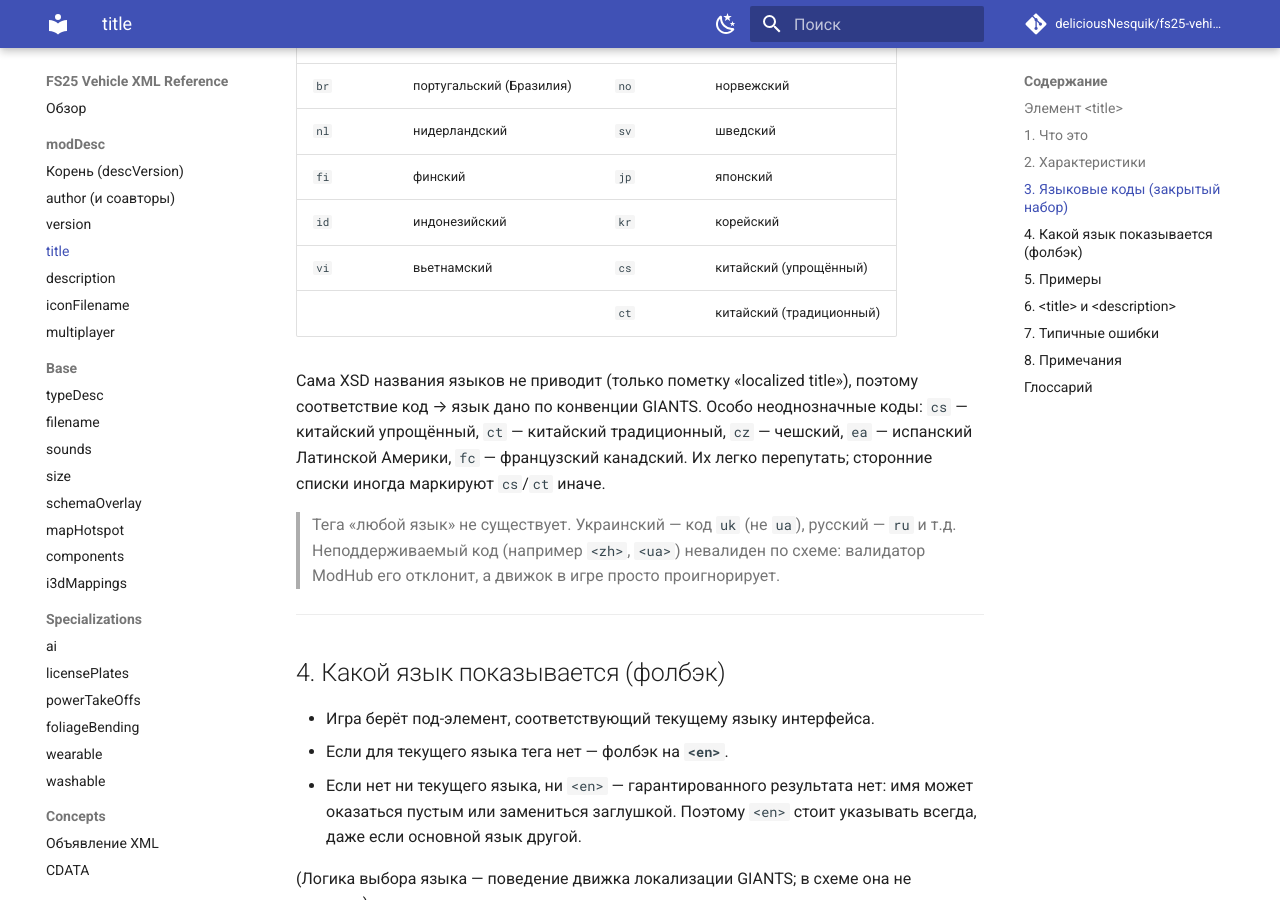
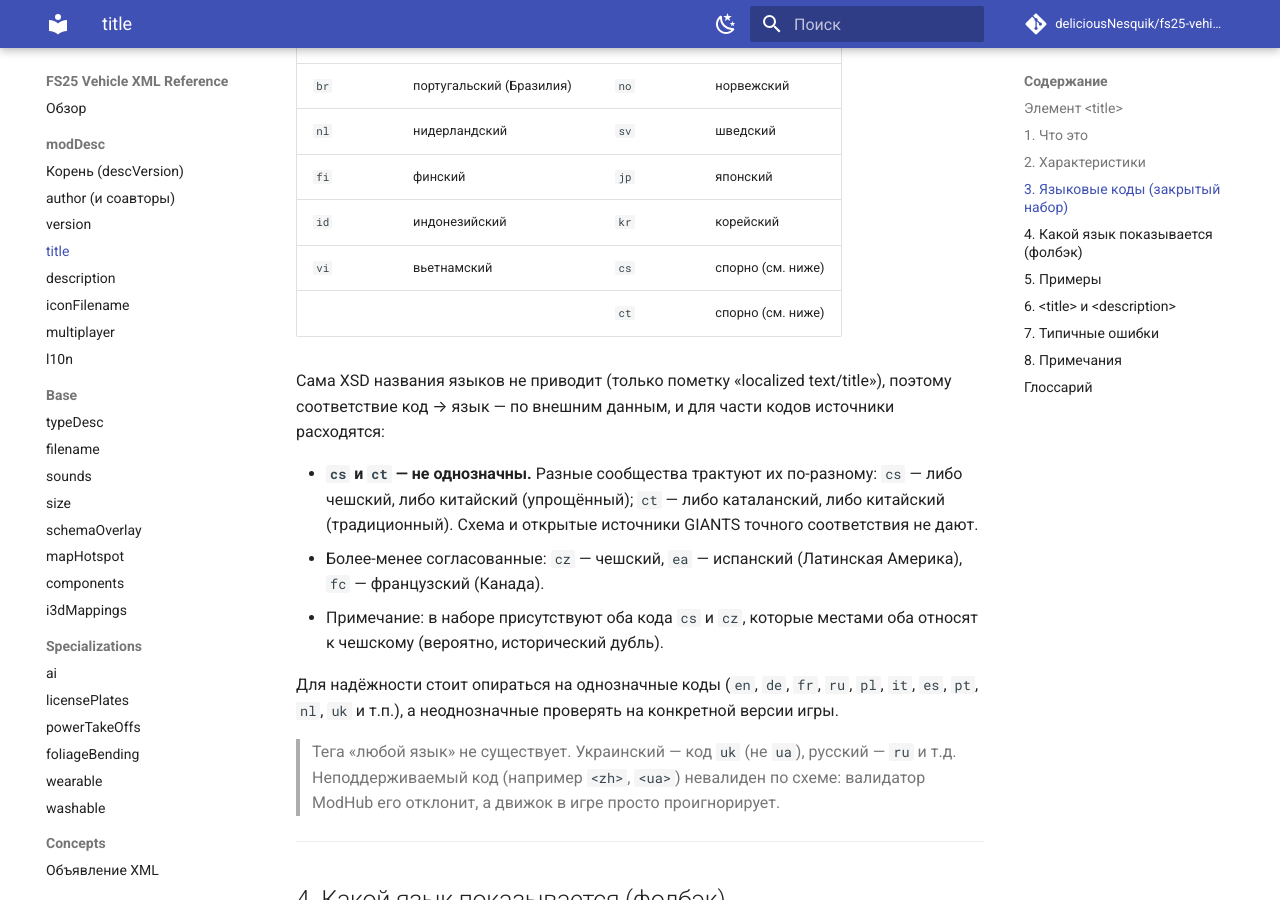
Before and after one commit to deliciousNesquik/fs25-vehicle-xml-reference, an MkDocs documentation site: the page built from docs/mod-desc/title.md, in a window 1280 px wide and 900 px high, scrolled down 1724 px. Built offline with MkDocs 1.6.1 and Material for MkDocs 9.7.7, drawn with Linux system fonts in a browser that asks for light colours; comment, search, counter and statistics services are not loaded.

Commit message:
Add modDesc l10n element reference (filenamePrefix + inline); clarify ambiguous language codes in title

```diff
--- a/docs/mod-desc/title.md
+++ b/docs/mod-desc/title.md
@@ -55,13 +55,22 @@
 | `nl` | нидерландский | `sv` | шведский |
 | `fi` | финский | `jp` | японский |
 | `id` | индонезийский | `kr` | корейский |
-| `vi` | вьетнамский | `cs` | китайский (упрощённый) |
-| | | `ct` | китайский (традиционный) |
+| `vi` | вьетнамский | `cs` | спорно (см. ниже) |
+| | | `ct` | спорно (см. ниже) |
 
-Сама XSD названия языков не приводит (только пометку «localized title»), поэтому соответствие
-код → язык дано по конвенции GIANTS. Особо неоднозначные коды: `cs` — китайский упрощённый,
-`ct` — китайский традиционный, `cz` — чешский, `ea` — испанский Латинской Америки, `fc` —
-французский канадский. Их легко перепутать; сторонние списки иногда маркируют `cs`/`ct` иначе.
+Сама XSD названия языков не приводит (только пометку «localized text/title»), поэтому соответствие
+код → язык — по внешним данным, и для части кодов источники расходятся:
+
+- **`cs` и `ct` — не однозначны.** Разные сообщества трактуют их по-разному: `cs` — либо чешский,
+  либо китайский (упрощённый); `ct` — либо каталанский, либо китайский (традиционный). Схема и
+  открытые источники GIANTS точного соответствия не дают.
+- Более-менее согласованные: `cz` — чешский, `ea` — испанский (Латинская Америка),
+  `fc` — французский (Канада).
+- Примечание: в наборе присутствуют оба кода `cs` и `cz`, которые местами оба относят к чешскому
+  (вероятно, исторический дубль).
+
+Для надёжности стоит опираться на однозначные коды (`en`, `de`, `fr`, `ru`, `pl`, `it`, `es`, `pt`,
+`nl`, `uk` и т.п.), а неоднозначные проверять на конкретной версии игры.
 
 > Тега «любой язык» не существует. Украинский — код `uk` (не `ua`), русский — `ru` и т.д.
 > Неподдерживаемый код (например `<zh>`, `<ua>`) невалиден по схеме: валидатор ModHub его
--- a/mkdocs.yml
+++ b/mkdocs.yml
@@ -42,6 +42,7 @@ nav:
       - description: mod-desc/description.md
       - iconFilename: mod-desc/icon-filename.md
       - multiplayer: mod-desc/multiplayer.md
+      - l10n: mod-desc/l10n.md
   - Base:
       - typeDesc: base/type-desc.md
       - filename: base/filename.md
```
Also changed, not shown: README.md (+1 -0 lines), docs/index.md (+1 -0 lines), docs/mod-desc/l10n.md (added, +191 -0 lines).
